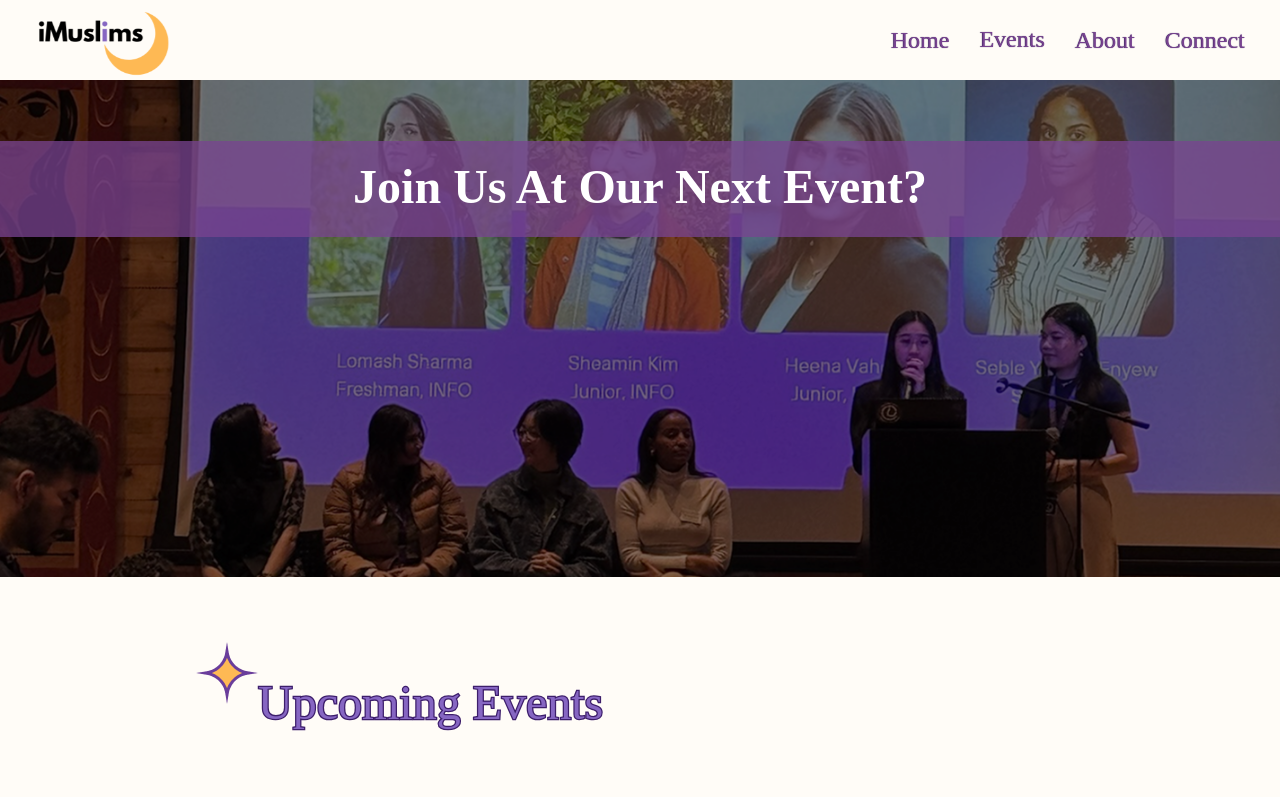
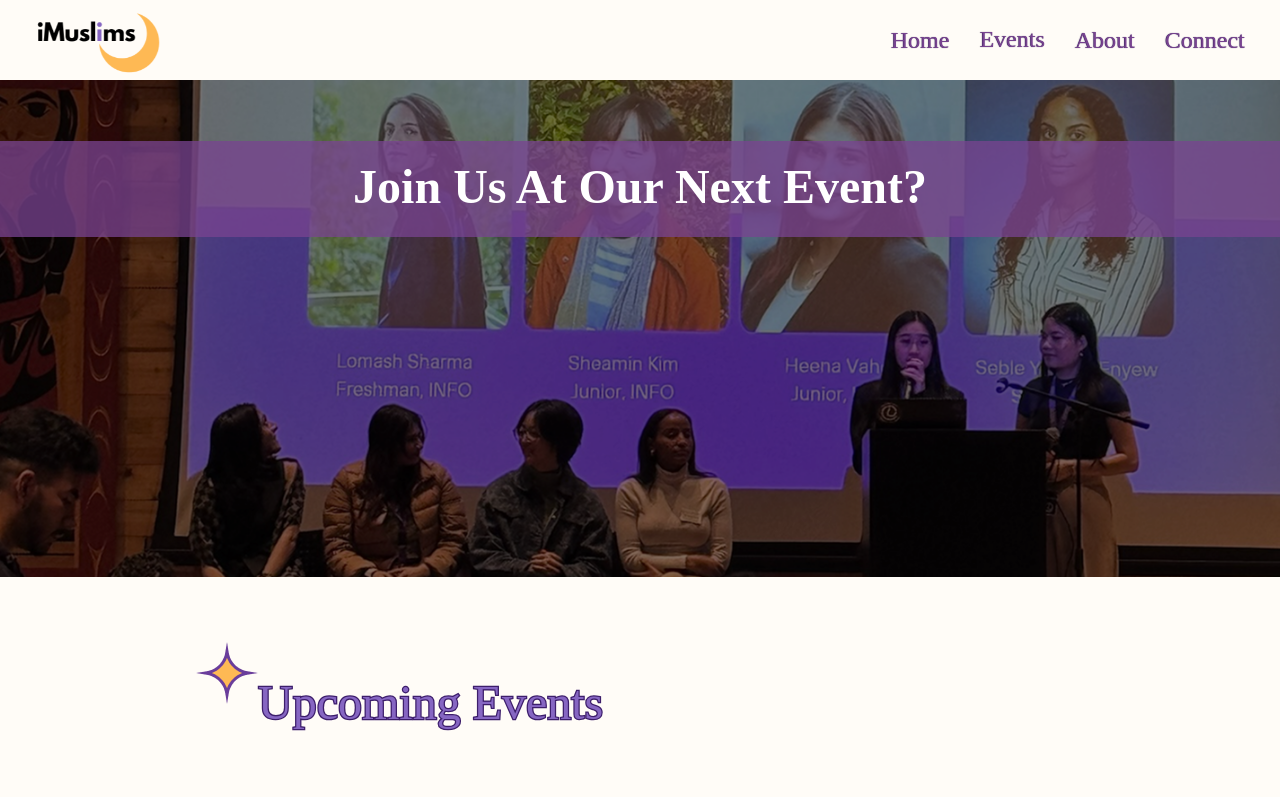
Before and after one commit to JimmyALiu/iMuslims, a Next.js app: page /events in a window 1280 px wide. Shown: the top 797 px of the page. Built offline with nearby package versions, Linux system fonts and the light colour scheme; a web font is replaced by a local one.

Commit message:
Cap logo height.

```diff
--- a/src/components/Header.module.css
+++ b/src/components/Header.module.css
@@ -32,6 +32,7 @@
     padding-bottom: 10px;
     padding-left: 20px;
     height: 20%;
+    max-height: 150px;
     position: fixed;
     aspect-ratio: auto;
 }
```
